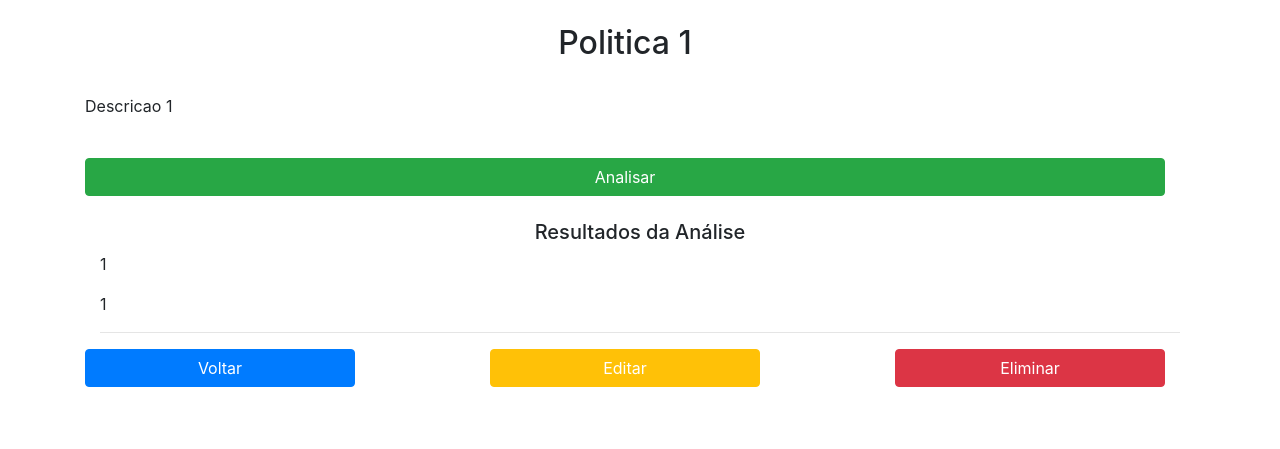
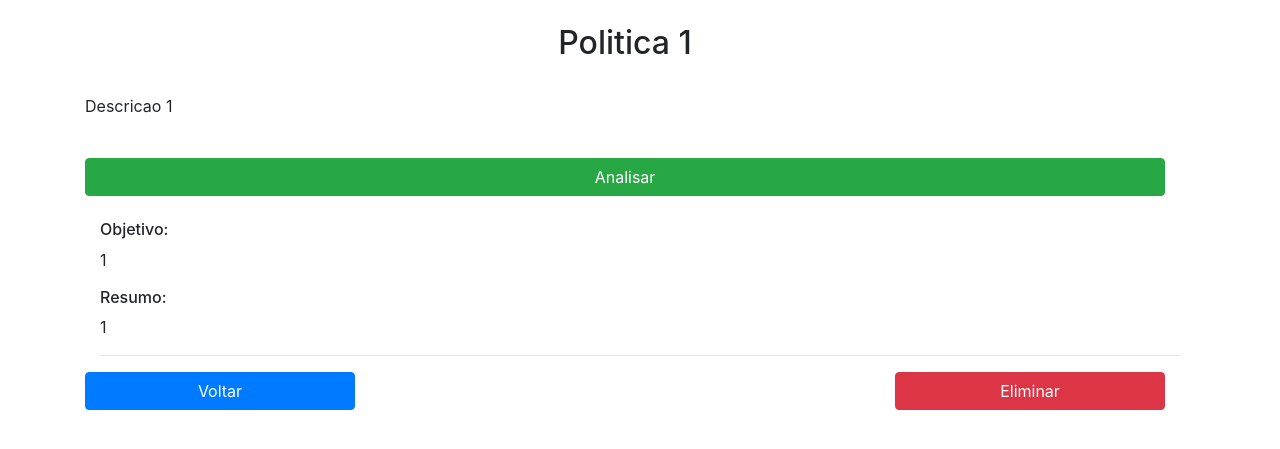
Before and after one commit to KobDias/SimplificadorPoliticas, a Flask app: page /visualizar_politica/1 in a window 1280 px wide. Shown: the part 56-505 px from the top of the page. Run offline with Flask 3, Linux system fonts and the light colour scheme; the visitor is signed in with stand-in values (Sample User, id 1); some libraries are stand-ins or nearby versions.

Commit message:
melhorando o prompt

```diff
--- a/app/app.py
+++ b/app/app.py
@@ -43,31 +43,18 @@ def criar_politica():
 
 @app.route('/visualizar_politica/<int:id>') # VISUALIZA POLITICA
 def visualizar_politica(id):
-    resultados = None
     resumo = None
     objetivo = None
-    if 'resultados' in session and session['id'] == id:
-        resultados = session['resultados']
+    if 'resumo' in session and session['id'] == id:
         resumo = session.get('resumo')
         objetivo = session.get('objetivo')
         id = session['id']
         # Limpe os dados da sessão após recuperá-los
-        session.pop('resultados', None)
         session.pop('resumo', None)
         session.pop('objetivo', None)
         session.pop('id', None)
     politica = Politica.query.get_or_404(id)
-    return render_template('visualizar_politica.html', politica=politica, resultados=resultados, resumo=resumo, objetivo=objetivo)
-
-@app.route('/editar_politica/<int:id>', methods=['GET', 'POST']) # EDITA POLITICA
-def editar_politica(id):
-    politica = Politica.query.get_or_404(id)
-    if request.method == 'POST':
-        politica.titulo = request.form['titulo']
-        politica.descricao = request.form['descricao']
-        db.session.commit()
-        return redirect(url_for('home'))
-    return render_template('editar_politica.html', politica=politica)
+    return render_template('visualizar_politica.html', politica=politica, resumo=resumo, objetivo=objetivo)
 
 @app.route('/deletar_politica/<int:id>') # DELETA POLITICA
 def deletar_politica(id):
@@ -81,13 +68,13 @@ def analisar_politica(id):
     texto = Politica.query.get_or_404(id)
 
     promptResumidor = f"""You are a legal expert, mainly focused on LGPD. You'll receive the description of a policy.
-    Your task is to analyze and provide summaries of its main points, trying to better it each time, returning to
+    Your task is to analyze and provide summaries of its main points, continuously improving the clarity, returning to
     the user a text with the terms simplified though accurate so they can comprehend how their data is being used.
     Consider you're speaking to brazilians and lay people that don't undertand the minimun about law, much less LGDP.
-    Upom specific words, you should provide their meaning between brackets, so the user can understand what it means.
+    When encountering technical terms, you should provide their meaning between brackets, so the user can understand what it means.
     Remember to not repeat yourself.
-    Your summary must be in portuguese, be clear and follow the structure:
-    1. Summary: A summary that contains the main points in a clear way. It should be smaller than the actual policy.
+    Your summary must be in portuguese, clear, informal but precise and follow the structure:
+    1. Summary: A summary that contains the main points in a clear way. Prioritize small sentences and easy words. Make analogies when possible.
     2. Objective: The main reason behind the politic.
     If you judge necessary, you can add more points to the summary, never more than 3 and remember to not repeat yourself.
 
@@ -143,8 +130,7 @@ def analisar_politica(id):
             print("\nObjetivo:")
             print(objetivo)
 
-                # Armazenando o resultado na sessão
-            session['resultados'] = True
+            # Armazenando o resultado na sessão
             session['resumo'] = resumo
             session['objetivo'] = objetivo
             session['id'] = texto.id
--- a/app/templates/visualizar_politica.html
+++ b/app/templates/visualizar_politica.html
@@ -18,21 +18,21 @@
             <a href="{{ url_for('analisar_politica', id=politica.id)}}" class="btn btn-success btn-block" >Analisar</a>
         </div>
             <div class="column text-center w-100 mb-4">
-                {% if resultados %}
-                    <h5>Resultados da Análise</h5>
+                {% if resumo %}
                     <div class="warning text-justify">
+                        <h6>Objetivo: </h6>
+                        <p>
+                            {{ objetivo }}
+                        </p>
+                        <h6>Resumo: </h6>
                         <p>
                             {{ resumo }}
-                        </p>
-                        <p>
-                            {{ objetivo}}
                         </p>
                     </div>
                 {% endif %}
             <hr class="hr"/>
         <div class="row mt-3 w-100 justify-content-between">
             <a href="{{ url_for('home') }}" class="btn btn-primary col-3">Voltar</a>
-            <a href="{{ url_for('editar_politica', id=politica.id) }}" class="btn btn-warning col-3 text-white">Editar</a>
             <a href="{{ url_for('deletar_politica', id=politica.id) }}" class="btn btn-danger col-3">Eliminar</a>
         </div>
         </div>
```
Also changed, not shown: app/templates/editar_politica.html (deleted), instance/politicas.db.
